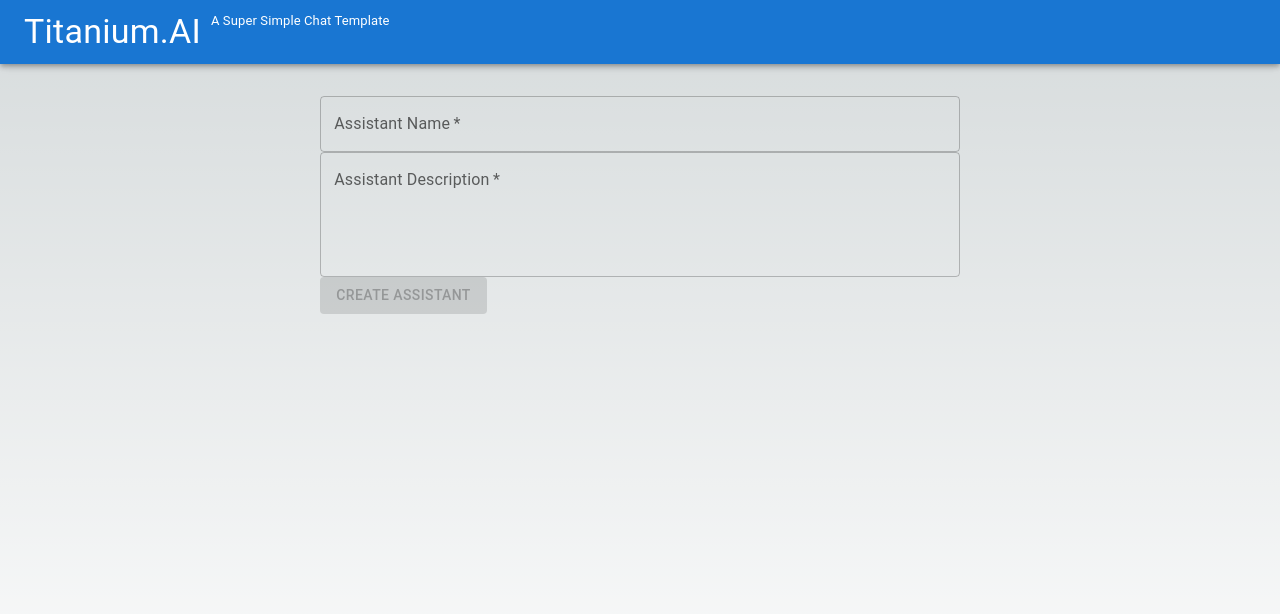
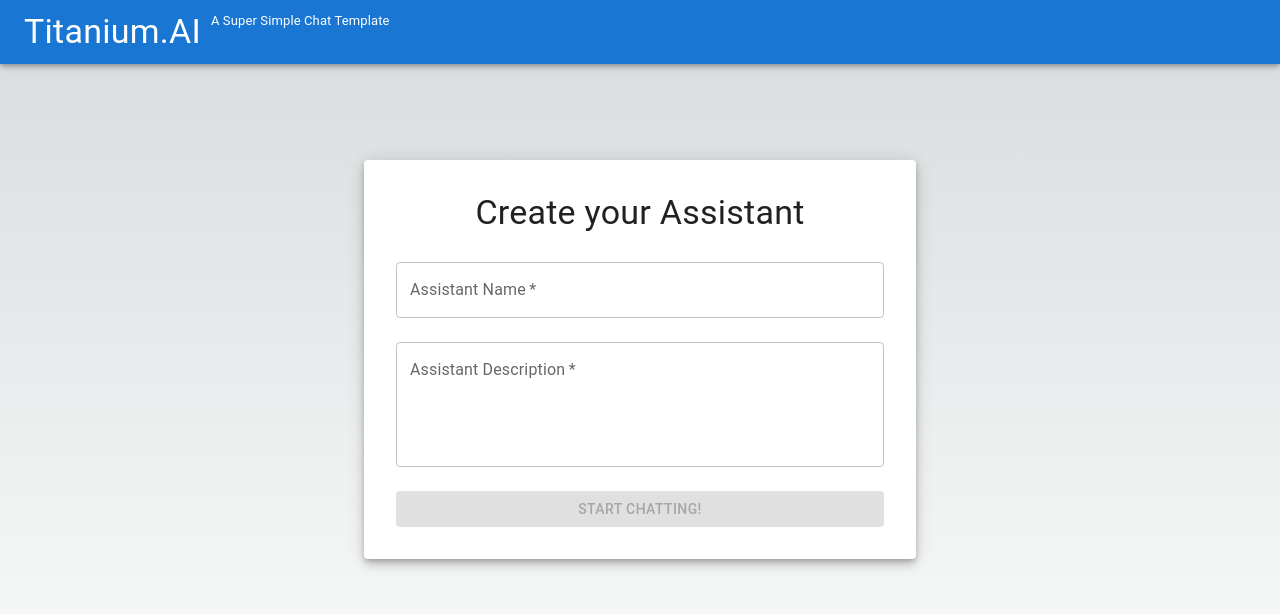
Before and after one commit to athrael-soju/Titanium, a Next.js app: page / in a window 1280 px wide. Shown: the top 614 px of the page. Built offline with nearby package versions, Linux system fonts and the light colour scheme.

Commit message:
Further Styling

```diff
--- a/app/components/Chat/Chat.tsx
+++ b/app/components/Chat/Chat.tsx
@@ -1,7 +1,14 @@
 'use client';
 
 import React, { useState, useEffect, useRef } from 'react';
-import { TextField, Button } from '@mui/material';
+import {
+  TextField,
+  Button,
+  Paper,
+  Container,
+  Box,
+  Typography,
+} from '@mui/material';
 import { v4 as uuidv4 } from 'uuid';
 import FileUpload from '../FileUpload/FileUpload';
 import MessagesField from './MessagesField';
@@ -51,6 +58,9 @@ const Chat = () => {
     );
   };
 
+  // Invoke checkFields whenever there's a change in the input fields
+  useEffect(checkFields, [assistantName, assistantDescription]);
+
   const handleStart = () => {
     if (isStartEnabled) {
       setHasStarted(true);
@@ -58,39 +68,50 @@ const Chat = () => {
   };
 
   const renderLandingPage = () => (
-    <div className={styles.landingContainer}>
+    <Container maxWidth="sm">
+      <Box sx={{ my: 8 }}>
+        <Paper elevation={6} sx={{ p: 4 }}>
+          <Typography
+            variant="h4"
+            component="h1"
+            gutterBottom
+            textAlign="center"
+          >
+            Create your Assistant
+          </Typography>
           <TextField
             required
             label="Assistant Name"
             fullWidth
+            margin="normal"
             variant="outlined"
             value={assistantName}
             onChange={(e) => setAssistantName(e.target.value)}
-        onBlur={checkFields}
-        className={styles.textField}
           />
           <TextField
             required
             label="Assistant Description"
             fullWidth
+            margin="normal"
             variant="outlined"
             value={assistantDescription}
             onChange={(e) => setAssistantDescription(e.target.value)}
-        onBlur={checkFields}
-        className={styles.textField}
             multiline
             rows={4}
           />
           <Button
             variant="contained"
             color="primary"
+            fullWidth // This makes the button extend to the full width of the container
             disabled={!isStartEnabled}
             onClick={handleStart}
-        className={styles.startButton}
+            sx={{ mt: 2 }} // Adds margin-top for spacing
           >
-        Create Assistant
+            Start Chatting!
           </Button>
-    </div>
+        </Paper>
+      </Box>
+    </Container>
   );
 
   const handleAIResponse = async (userMessage: string) => {
```
Lines whose indentation alone changed are shown as unchanged.
